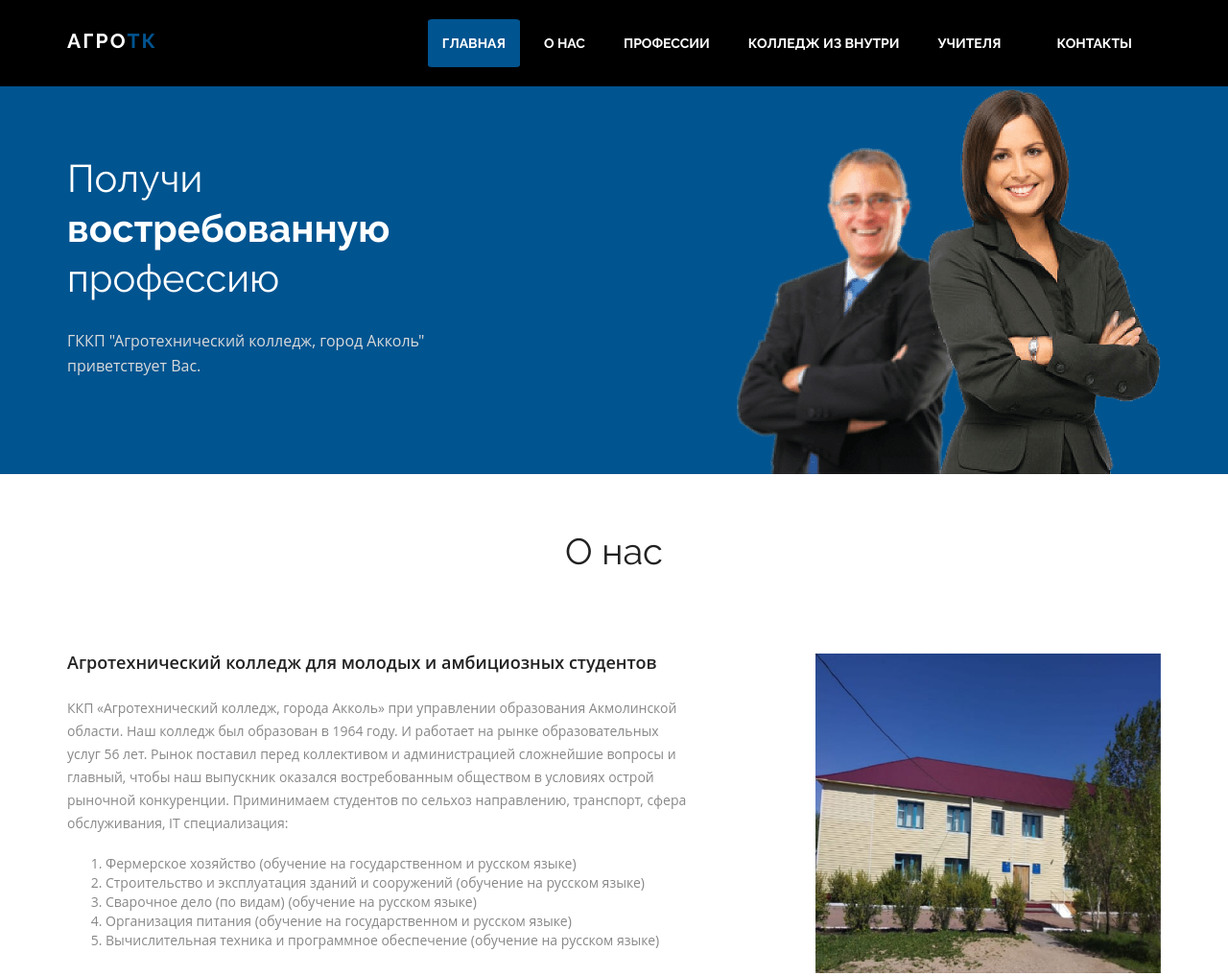
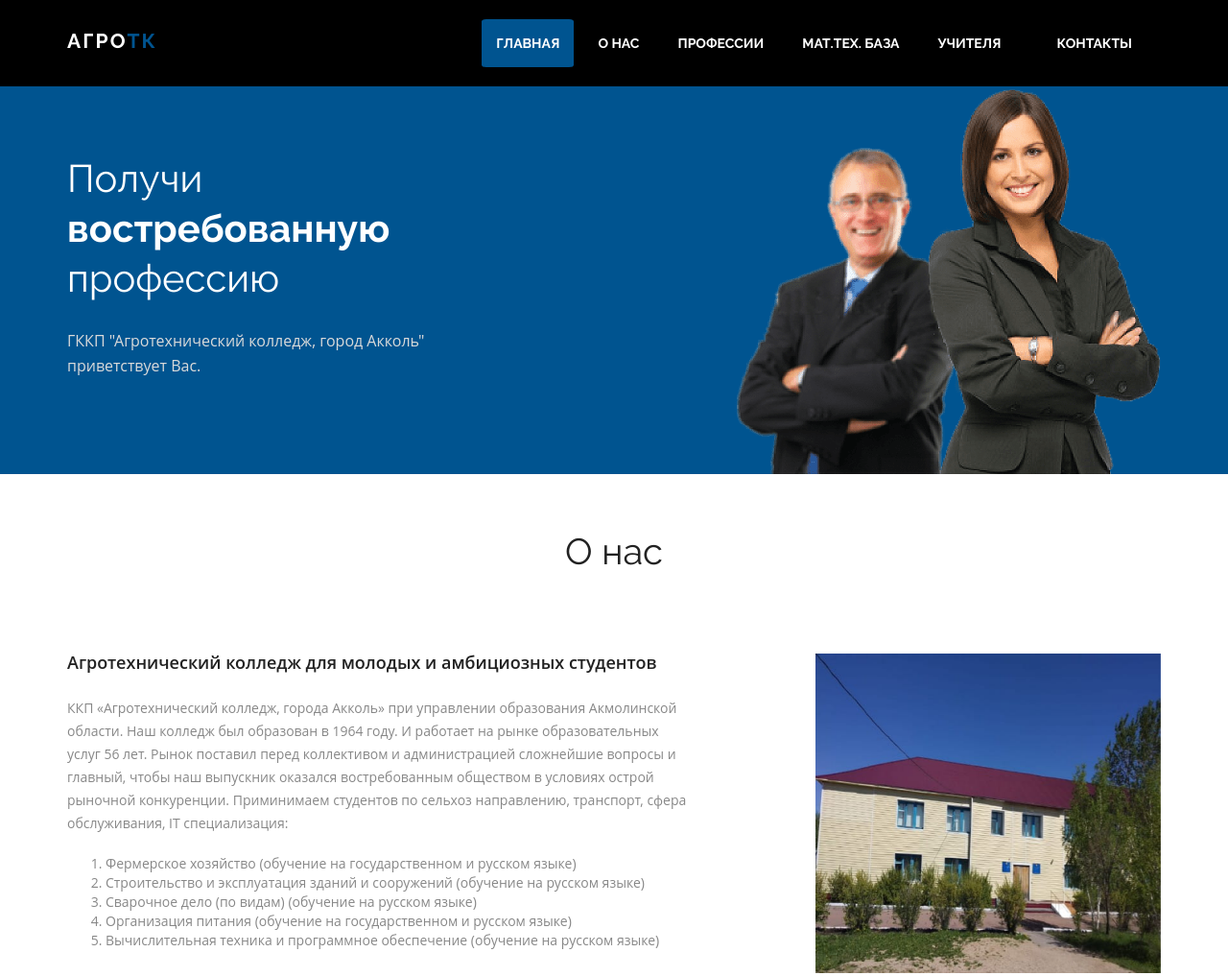
Before and after one commit to KishkentaevAslan/KishkentaevAslan.github.io, a plain HTML site: page index.html in a window 1280 px wide. Shown: the top 1017 px of the page at 96% size. Drawn offline with Linux system fonts and the light colour scheme.

Commit message:
Исправил ошибки

```diff
--- a/index.html
+++ b/index.html
@@ -32,7 +32,7 @@
                             <li class="active"><a href="#hero_section" class="scroll-link">Главная</a></li>
                             <li><a href="#aboutUs" class="scroll-link">О нас</a></li>
                             <li><a href="#service" class="scroll-link">Профессии</a></li>
-                            <li><a href="#Portfolio" class="scroll-link">Колледж из внутри</a></li>
+                            <li><a href="#Portfolio" class="scroll-link">Мат.тех. база</a></li>
                             <li><a href="#team" class="scroll-link">Учителя</a></li>
                             <li><a href="#contact" class="scroll-link">Контакты</a></li>
                         </ul>
```
